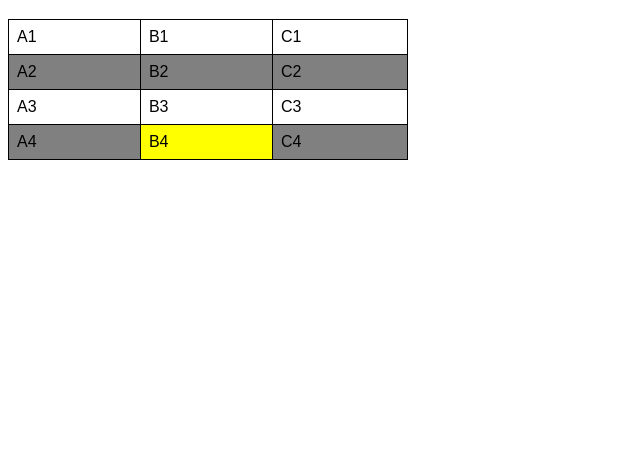
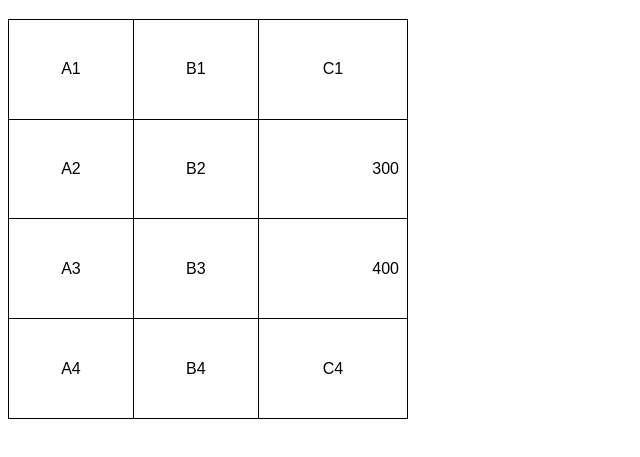
Before and after one commit to BrunoDark777/HTML-CSS, a plain HTML site: page Exercicios/ex023/index.html in a window 1280 px wide. Shown: the part 61-518 px from the top of the page, without its empty margins (0-640 px from the left). Drawn offline with Linux system fonts and the light colour scheme.

Commit message:
atualização ex023

```diff
--- a/Exercicios/ex023/index.html
+++ b/Exercicios/ex023/index.html
@@ -11,21 +11,20 @@
 
         table{
             width: 400px;
+            height: 400px;
             border: 1px solid black;
             border-collapse: collapse;
         }
 
-        tr.linha{
-            background-color: grey;
-        }
-
-        td.dado{
-            background-color: yellow;
+        .numero{
+            text-align: right;
         }
 
         td{
             border: 1px solid black;
             padding: 8px;
+            text-align: center; /*Alinhameto horizontal*/
+            vertical-align: middle; /*Alinhamento vertical*/
         }
     </style>
     <title>Tabelas</title>
@@ -45,19 +44,19 @@
           <td>B1</td>
           <td>C1</td>
         </tr>
-        <tr class="linha">
+        <tr>
             <td>A2</td>
             <td>B2</td>
-            <td>C2</td>
+            <td class="numero">300</td>
         </tr>
         <tr>
             <td>A3</td>
             <td>B3</td>
-            <td>C3</td>
+            <td class="numero">400</td>
         </tr>
-        <tr class="linha">
+        <tr>
             <td>A4</td>
-            <td class="dado">B4</td>
+            <td>B4</td>
             <td>C4</td>
         </tr>
     </table>
```
